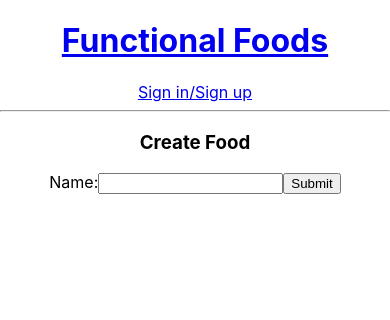
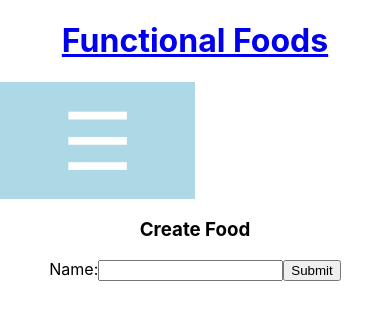
Before and after one commit to dmelvy/functional-foods, a React (Create React App) app in the folder client/: page /food_items/new in a window 390 px wide. Shown: the top 320 px of the page. Built offline with nearby package versions, Linux system fonts and the light colour scheme; no server answers; the HTML template or start-up script is replaced by a standard one.

Commit message:
added hamburger menu

```diff
--- /dev/null
+++ b/client/src/layouts/Layout.css
@@ -0,0 +1,47 @@
+#hamnav {
+  width: 50%;
+  background: lightblue;
+  /* Optional */
+  position: sticky;
+  top: 0;
+  left: 0;
+}
+
+/* Hide Hamburger */
+#hamnav label, #hamburger { display: none; }
+
+/* Horizontal Menu Items */
+#hamitems { display: flex; }
+#hamitems a {
+  width: 20%; /* 100% / 5 tabs = 20% */
+  padding: 10px;
+  color: white;
+  text-decoration: none;
+  text-align: center;
+}
+#hamitems a:hover {
+  color: #FCF002;
+}
+
+
+  /* Show Hamburger Icon */
+  #hamnav label {
+    display: inline-block;
+    color: white;
+    background: lightblue;
+    font-style: normal;
+    font-size: 5em;
+    padding: 10px;
+  }
+
+  /* Break down menu items into vertical */
+  #hamitems a {
+    box-sizing: border-box;
+    display: block;
+    width: 100%;
+    border-top: 1px solid #333;
+  }
+
+  /* Toggle Show/Hide Menu */
+  #hamitems { display: none; }
+  #hamnav input:checked ~ #hamitems { display: block; }
--- a/client/src/layouts/Layout.jsx
+++ b/client/src/layouts/Layout.jsx
@@ -1,31 +1,42 @@
 import React from 'react'
 import { Link } from 'react-router-dom';
+import "./Layout.css";
 
 export default function Layout(props) {
   const { currentUser, handleLogout } = props;
   return (
-    <div>
+    <div className="header">
       <header>
         <Link to="/"><h1>Functional Foods</h1></Link>
+        <div id="hamnav">
+        <label htmlFor="hamburger">&#9776;</label>
+        <input type="checkbox" id="hamburger" />
+        <div id="hamitems">
         {
           currentUser ?
             <>
-              <p>{currentUser.username}</p>
+                  <p>{currentUser.username}</p>
+                  <Link to='/food_items'>Foods</Link>
+                  <Link to='/effects'>Effects</Link>
               <button onClick={handleLogout}>Logout</button>
             </>
-            :
-            <Link to='/signin'>Sign in/Sign up</Link>
+                :
+            <>
+                <Link to='/signin'>Sign in/Sign up</Link>
+                <Link to='/food_items'>Foods</Link>
+                  <Link to='/effects'>Effects</Link>
+            </>
         }
-      </header>
-      <hr />
-      {currentUser && (
+      {/* {currentUser && (
         <>
           <Link to='/food_items'>Foods</Link>
           <Link to='/effects'>Effects</Link>
-          <hr />
         </>
-      )}
-      {props.children}
+          )} */}
+          </div>
+          </div>
+        </header>
+        {props.children}
     </div>
   )
 }
--- a/client/src/screens/FoodDetail.jsx
+++ b/client/src/screens/FoodDetail.jsx
@@ -30,7 +30,7 @@ export default function FoodDetail(props) {
   return (
     <div>
       <h3>{foodItem?.name}</h3>
-      {foodItem?.effects?.map((effect) => (
+      {foodItem?.effects.map((effect) => (
         <p key={effect.id}>{effect.content}</p>
       ))}
       <form onSubmit={(e) => {
```
Also changed, not shown: client/src/components/Modal.css (added, +19 -0 lines).
